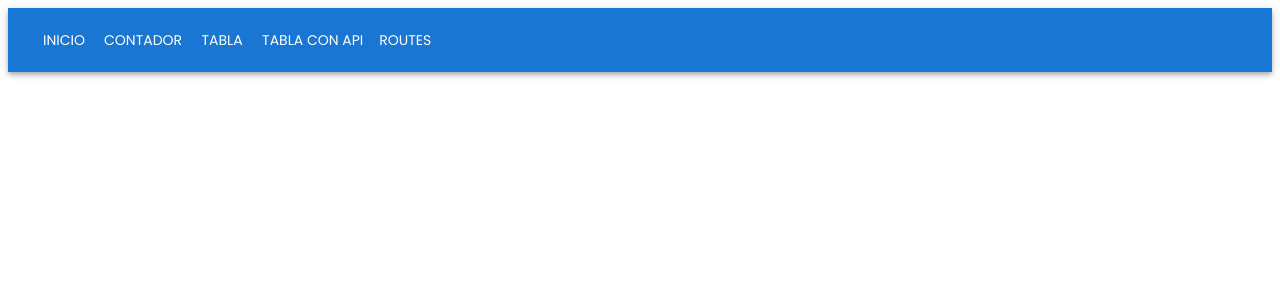
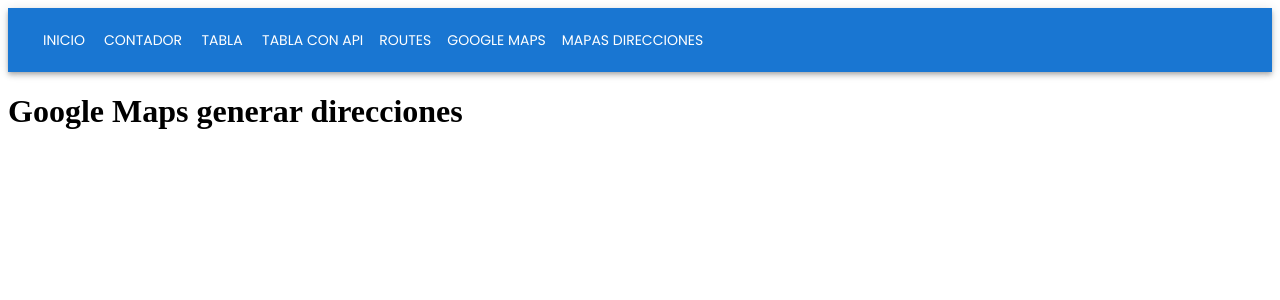
Before and after one commit to WilliamsLCR/aprendiendo-react, a React (Vite) app: page /GoogleMapasDirecciones in a window 1280 px wide. Shown: the top 300 px of the page. Built offline with nearby package versions, Linux system fonts and the light colour scheme.

Commit message:
Agregando base para nuevas actividades

```diff
--- a/src/App.jsx
+++ b/src/App.jsx
@@ -4,6 +4,8 @@ import Tabla from './pages/Tabla';
 import TablaApi from './pages/TablaApi';
 import Contador from './pages/Contador';
 import UsoReactRoute from './pages/UsoReactRoute';
+import GoogleMapas from './pages/GoogleMapas';
+import GoogleMapasDirecciones from './pages/GoogleMapasDirecciones';
 
 import AppBar from '@mui/material/AppBar';
 import Box from '@mui/material/Box';
@@ -20,6 +22,8 @@ export default function App() {
           <Button color="inherit" component={Link} to="/Tabla">Tabla</Button>
           <Button color="inherit" component={Link} to="/TablaApi">Tabla con API</Button>
           <Button color="inherit" component={Link} to="/UsoReactRoute">Routes</Button>
+          <Button color="inherit" component={Link} to="/GoogleMapas">Google Maps</Button>
+          <Button color="inherit" component={Link} to="/GoogleMapasDirecciones">Mapas Direcciones</Button>
         </Toolbar>
       </AppBar>
 
@@ -29,6 +33,8 @@ export default function App() {
         <Route path="/Tabla" element={<Tabla />} />
         <Route path="/TablaApi" element={<TablaApi />} />
         <Route path="/UsoReactRoute" element={<UsoReactRoute />} />
+        <Route path="/GoogleMapas" element={<GoogleMapas/>} />
+        <Route path="/GoogleMapasDirecciones" element={<GoogleMapasDirecciones/>} />
       </Routes>
     </Box>
   );
--- /dev/null
+++ b/src/pages/GoogleMapas.jsx
@@ -0,0 +1,5 @@
+export default function GoogleMapas() {
+    return(
+        <h1>Google Maps</h1>
+    );
+}
--- /dev/null
+++ b/src/pages/GoogleMapasDirecciones.jsx
@@ -0,0 +1,5 @@
+export default function GoogleMapasDirecciones() {
+    return(
+        <h1>Google Maps generar direcciones</h1>
+    );
+}
```
